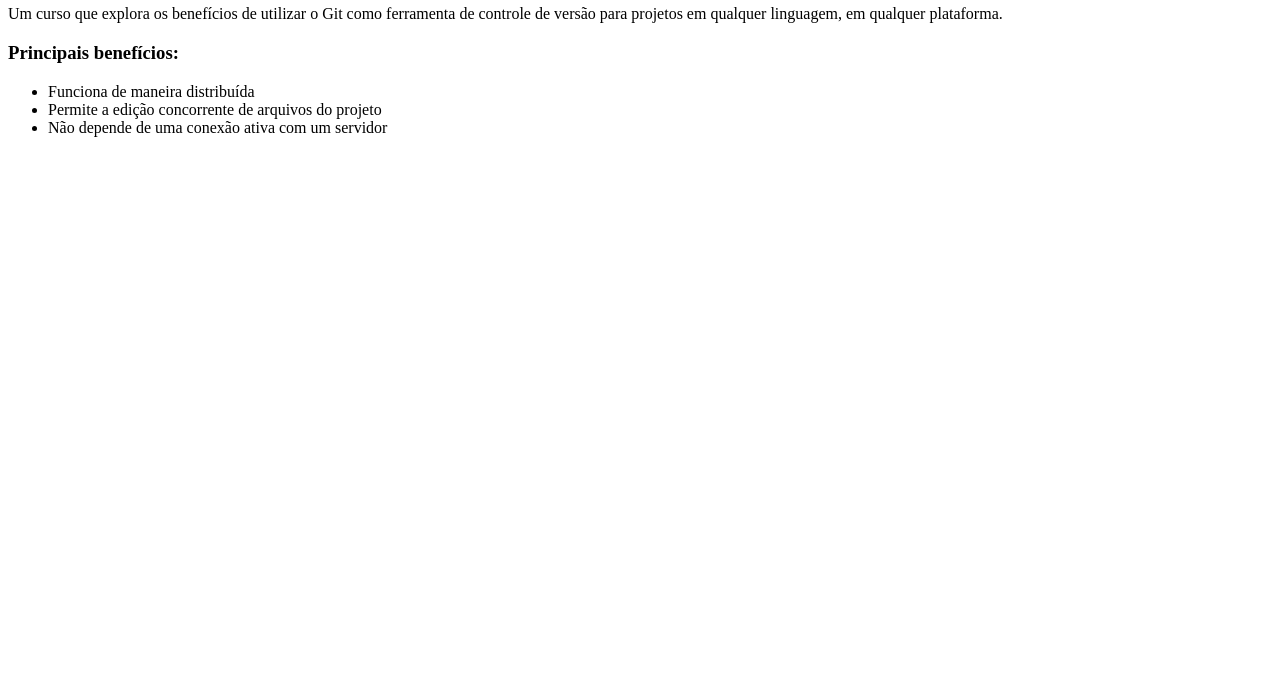
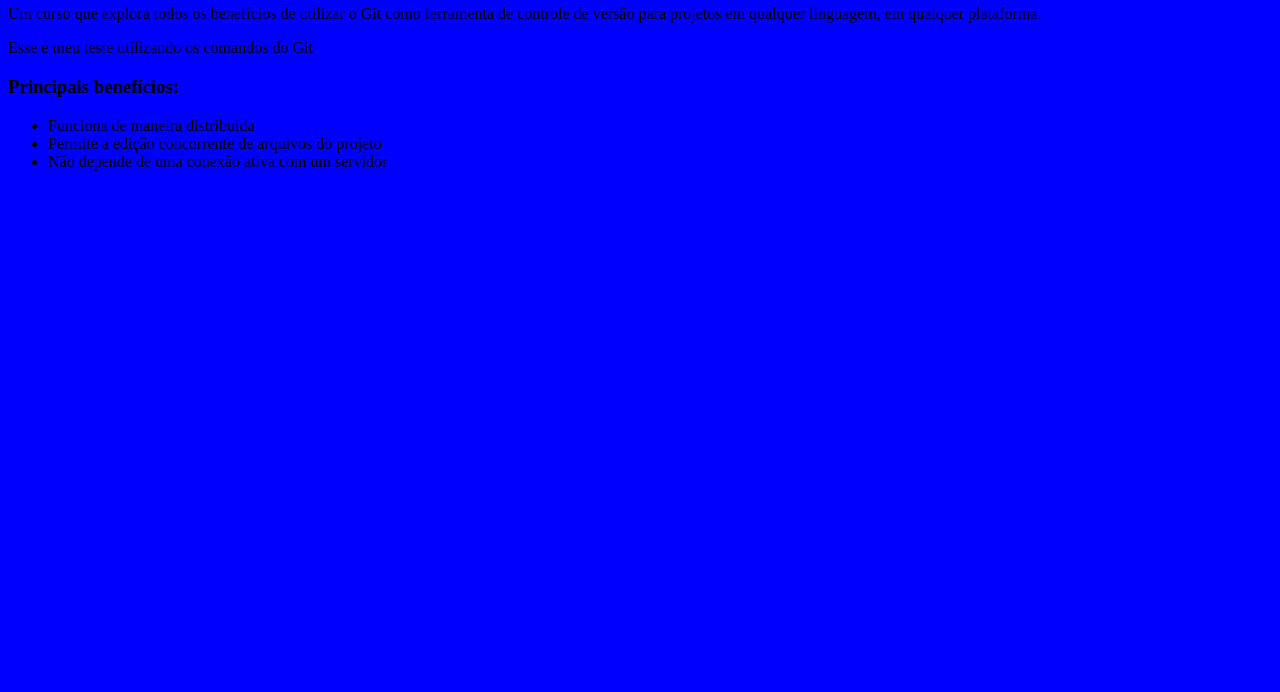
Before and after one commit to mlunardelli/curso, a plain HTML site: page index.html in a window 1280 px wide. Shown: the part 108-800 px from the top of the page. Drawn offline with Linux system fonts and the light colour scheme.

Commit message:
Adicionando estilo para a nossa página

```diff
--- /dev/null
+++ b/design.css
@@ -0,0 +1,3 @@
+body {
+  background-color: blue;
+}
--- a/index.html
+++ b/index.html
@@ -1,12 +1,14 @@
 <html>
 	<head>
+		<title>Git - Trabalhando em Equipe com Controle e Segurança</title>
+		<link rel="stylesheet" type="text/css" href="/design.css"/>
 	</head>
 	<body>
 		<h1>Git</h1>
 		<h2>Trabalhando em Equipe com Controle e Segurança</h2>
 
-		<p>Um curso que explora os benefícios de utilizar o Git como ferramenta de controle de versão para projetos em qualquer linguagem, em qualquer plataforma.</p>
-
+		<p>Um curso que explora todos os benefícios de utilizar o Git como ferramenta de controle de versão para projetos em qualquer linguagem, em qualquer plataforma.</p>
+		<p>Esse é meu teste utilizando os comandos do Git</p>
 		<h3>Principais benefícios:</h3>
 		<ul>
 			<li>Funciona de maneira distribuída</li>
```
